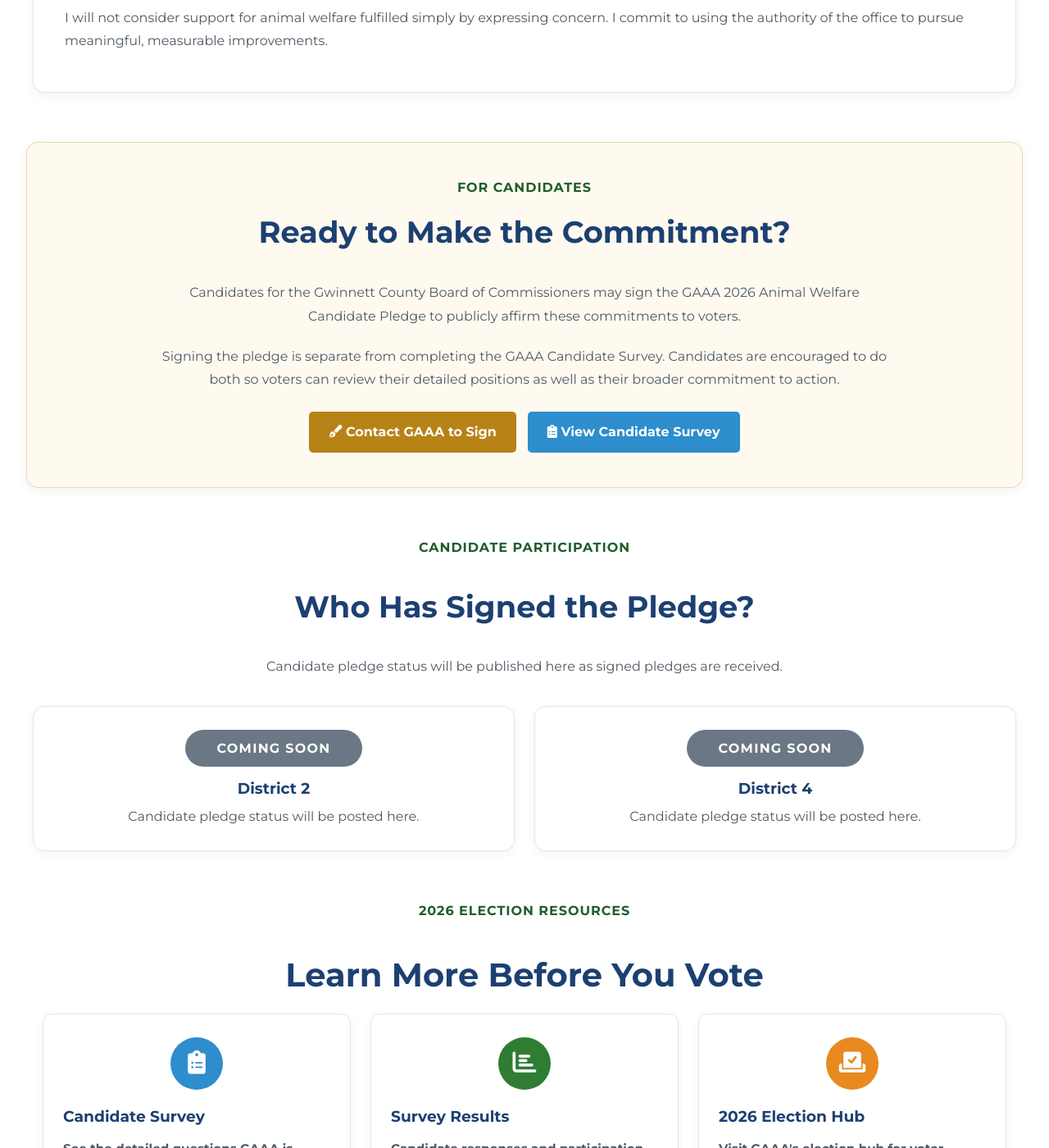
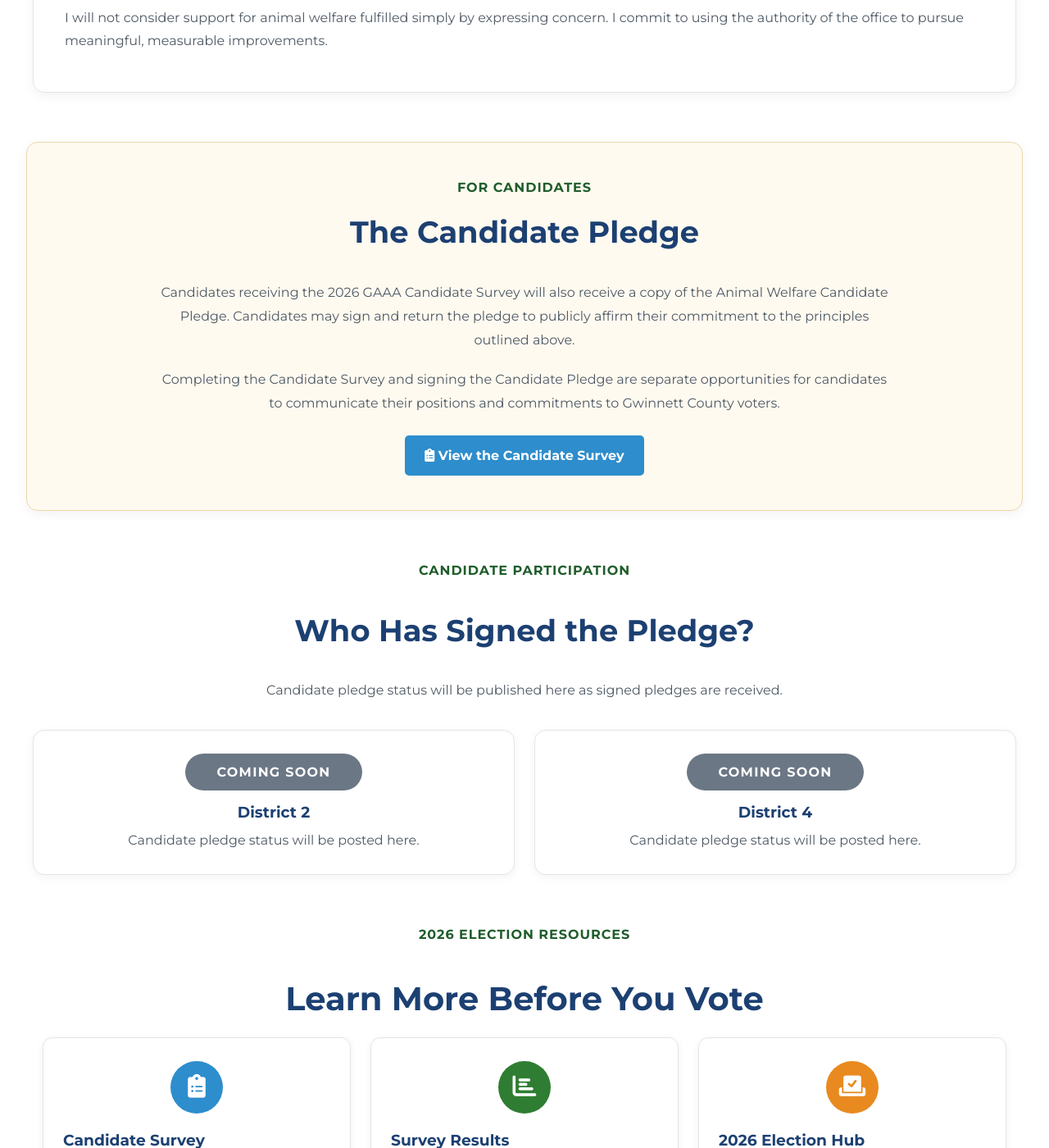
Before and after one commit to whitleybacon/gwinnett-animal-advocacy-alliance, a Jekyll site: the page built from election-2026/candidate-pledge/index.html, in a window 1280 px wide and 1400 px high, scrolled down 4726 px. Shown: the whole window at 82% size. Built offline with Jekyll 4.4.1, drawn with Linux system fonts in a browser that asks for light colours.

Commit message:
Update index.html

```diff
--- a/election-2026/candidate-pledge/index.html
+++ b/election-2026/candidate-pledge/index.html
@@ -103,15 +103,19 @@ permalink: /election-2026/candidate-pledge/
     gap: 24px;
     margin: 0 auto 50px;
     max-width: 1200px;
-}
+  }
 
-.pledge-card {
+  .pledge-card {
     background: #fff;
     border: 1px solid #e5e5e5;
     border-radius: 14px;
     padding: 34px 38px;
     box-shadow: 0 4px 14px rgba(0,0,0,.05);
-}
+  }
+
+  .pledge-card.full {
+    grid-column: 1 / -1;
+  }
 
   .pledge-card-top {
     display: flex;
@@ -267,7 +271,7 @@ permalink: /election-2026/candidate-pledge/
 
   @media (max-width: 768px) {
     .pledge-page .page-hero-mobile-img {
-      content: url('/assets/candidate-pledge-hero-mobile.webp');
+      content: url('/assets/candidate-pledge-hero-mobile.png');
     }
 
     .pledge-page .page-hero-content h1 {
@@ -343,6 +347,7 @@ permalink: /election-2026/candidate-pledge/
       alt="Candidate pledge document with a pen in a civic setting">
 
     <div class="page-hero-content">
+      <div class="election-breadcrumb">
         <a href="/election-2026/">2026 Election</a>
         <span aria-hidden="true"> › </span>
         Candidate Pledge
@@ -585,27 +590,22 @@ permalink: /election-2026/candidate-pledge/
 
   <section class="pledge-sign-section">
     <span class="section-label">For Candidates</span>
-    <h2>Ready to Make the Commitment?</h2>
+    <h2>The Candidate Pledge</h2>
     <p>
-      Candidates for the Gwinnett County Board of Commissioners may sign the
-      GAAA 2026 Animal Welfare Candidate Pledge to publicly affirm these
-      commitments to voters.
+      Candidates receiving the 2026 GAAA Candidate Survey will also receive a
+      copy of the Animal Welfare Candidate Pledge. Candidates may sign and return
+      the pledge to publicly affirm their commitment to the principles outlined above.
     </p>
     <p>
-      Signing the pledge is separate from completing the GAAA Candidate Survey.
-      Candidates are encouraged to do both so voters can review their detailed
-      positions as well as their broader commitment to action.
+      Completing the Candidate Survey and signing the Candidate Pledge are separate
+      opportunities for candidates to communicate their positions and commitments
+      to Gwinnett County voters.
     </p>
 
     <div class="pledge-sign-actions">
-      <a class="btn gold" href="mailto:gwinnettanimalshelteradvocates@gmail.com?subject=2026%20GAAA%20Candidate%20Pledge">
-        <i class="fas fa-pen-fancy" aria-hidden="true"></i>
-        Contact GAAA to Sign
-      </a>
-
       <a class="btn secondary" href="/election-2026/candidate-survey/">
         <i class="fas fa-clipboard-list" aria-hidden="true"></i>
-        View Candidate Survey
+        View the Candidate Survey
       </a>
     </div>
   </section>
```
